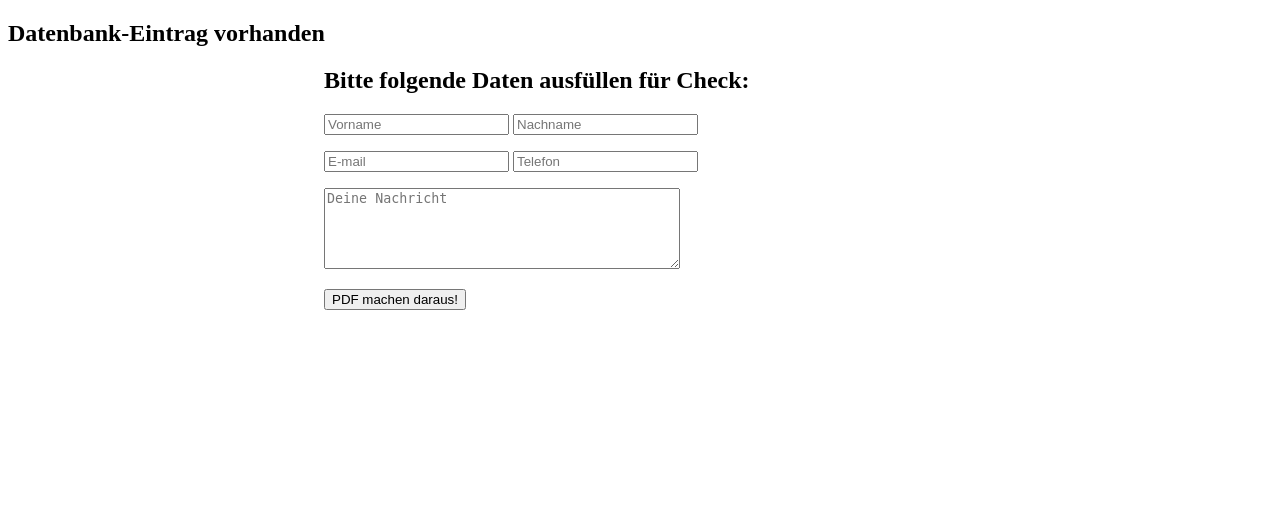
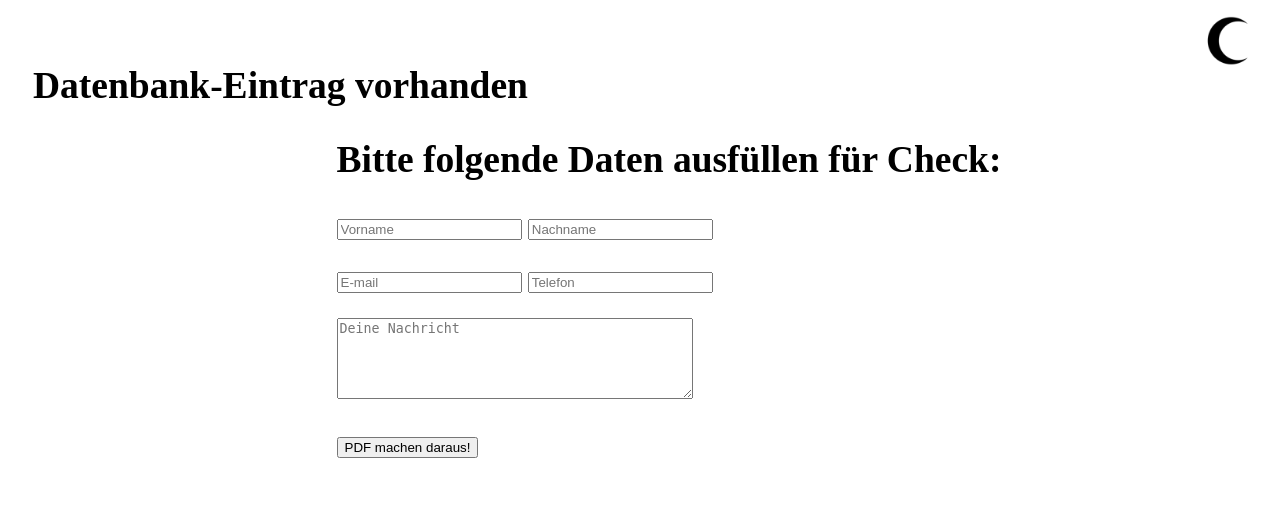
Before and after one commit to larus036/VLAN, a PHP site: page /daakeTutoAJAX/form.php in a window 1280 px wide. Shown: the top 507 px of the page. Run offline with PHP 8.4, Linux system fonts and the light colour scheme.

Commit message:
Button hinzugefügt mit Darkmode funktion. Css ergänzend dazu. Basti schwört immer noch auf den React-Gott

```diff
--- a/daakeTutoAJAX/form.php
+++ b/daakeTutoAJAX/form.php
@@ -7,12 +7,14 @@
         <title></title>
         <meta name="description" content="">
         <meta name="viewport" content="width=device-width, initial-scale=1">
-        <link rel="stylesheet" href="">
+        <link rel="stylesheet" href="index.css">
     </head>
     <body>
     <?php echo("<h2>Datenbank-Eintrag vorhanden</h2>");
     ?>
-
+    <div >
+        <button id="dmbtn" type="image" onclick=dmmode(); ><img class="moon" id="bild" src="img/moon.png" style="width:50px; height:50px"></button>
+    </div>
     <form action="pdfcreater.php" method="POST" style='margin-left:25%'>
 
         <h2> Bitte folgende Daten ausfüllen für Check:</h2>
@@ -28,5 +30,26 @@
         <button type="submit" name="PDF abschicken" onclick="pdfp()">PDF machen daraus!</button>
 
     </form>
+
+    <script> //Darkmodeimplementation
+        function dmmode(){
+            var btnclick = document.body;
+            var bild = document.getElementById("bild"); //Holt sich die Elemente aus ID
+
+            btnclick.classList.toggle("darkmode");      // Fügt der Klasse den Namen Darkmode hinzu
+
+            if(bild.className == "moon"){
+            console.log("Test");
+            bild.src = "img/sun.png";
+            bild.className = "sun";
+        }
+
+        else{
+            bild.src = "img/moon.png";
+            console.log(bild.className);
+            bild.className = "moon";
+        }
+        }
+    </script>
     </body>
 </html>
--- /dev/null
+++ b/daakeTutoAJAX/index.css
@@ -0,0 +1,25 @@
+.darkmode {
+background-color: rgb(56, 54, 54);
+color: white;
+}
+
+body {
+    padding: 25px;
+    background-color: white;
+    color: black;
+    font-size: 25px;
+  }
+
+#dmbtn {
+    position: absolute;
+    top: 2%;
+    right: 2%;
+    border: none;
+    padding: 0;
+    background: none;
+}
+
+#dmbtn:hover {
+
+    background: grey;
+}
```
Also changed, not shown: daakeTutoAJAX/pdfcreater.php (+14 -1 lines), daakeTutoAJAX/img/moon.png (added), daakeTutoAJAX/img/sun.png (added).
